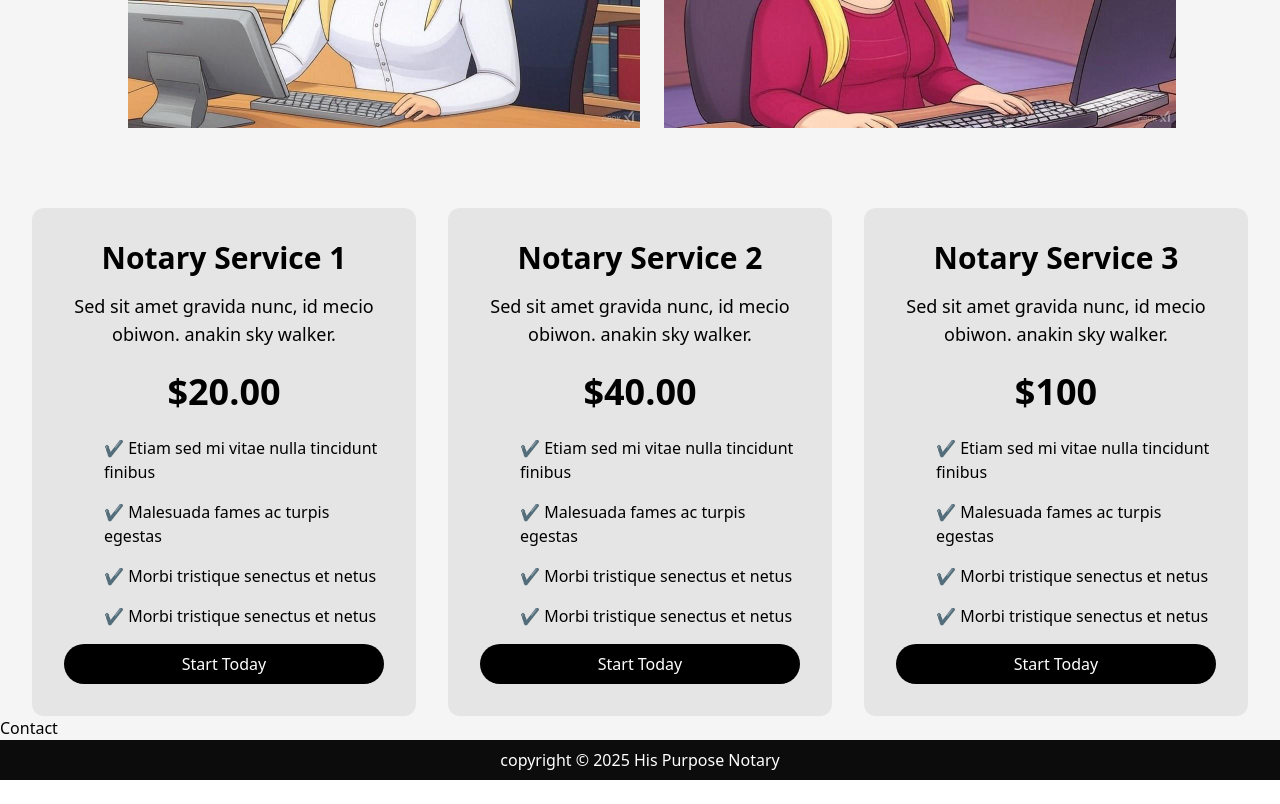
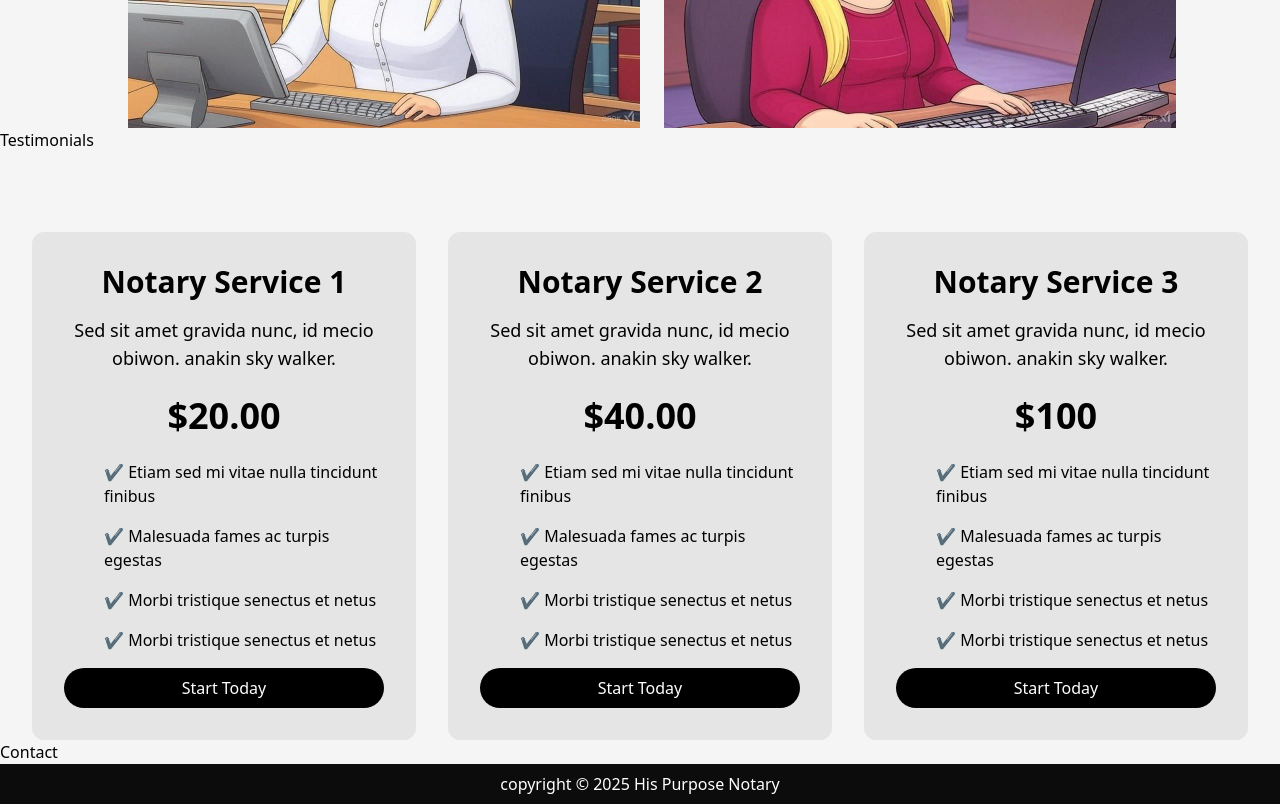
Before and after one commit to For-His-Purpose-Notary/his-purpose-notary, a React (Vite) app: page / in a window 1280 px wide. Shown: the part 1920-2724 px from the top of the page. Before the commit the page ends 2700 px from the top, so only its background shows below. Built offline with nearby package versions, Linux system fonts and the light colour scheme.

Commit message:
start testimonial section

```diff
--- a/src/App.jsx
+++ b/src/App.jsx
@@ -1,5 +1,6 @@
 import Home from "./components/Home";
 import About from "./components/About";
+import Testimonials from "./components/Testimonial";
 import Services from "./components/Services";
 import Contact from "./components/Contact";
 import Footer from "./components/Footer";
@@ -11,6 +12,7 @@ function App() {
       <main className="font-thin font-sans bg-neutral-100">
         <Home />
         <About />
+        <Testimonials />
         <Services />
         <Contact />
         <Footer />
@@ -20,3 +22,5 @@ function App() {
 }
 
 export default App;
+
+//need react lazy
--- a/src/components/Card.jsx
+++ b/src/components/Card.jsx
@@ -2,7 +2,7 @@ import Button from "./Button";
 
 export default function Card({ title, description, price, features }) {
   return (
-    <section className="max-w-xs lg:max-w-sm h-max bg-neutral-200 text-center p-8 rounded-xl flex flex-col gap-4">
+    <section className="max-w-xs md:max-w-sm lg:max-w-sm h-max bg-neutral-200 text-center p-8 rounded-xl flex flex-col gap-4">
       <h2 className="font-bold text-2xl lg:text-3xl">{title}</h2>
       <p className="text-lg">{description}</p>
       <p className="font-bold text-4xl mt-2">{price}</p>
--- a/src/components/Testimonals.jsx
+++ /dev/null
@@ -1,3 +0,0 @@
-export default function Testimonals() {
-  return <div>Testimonals</div>;
-}
--- /dev/null
+++ b/src/components/Testimonial.jsx
@@ -0,0 +1,3 @@
+export default function Testimonials() {
+  return <div>Testimonials</div>;
+}
```
